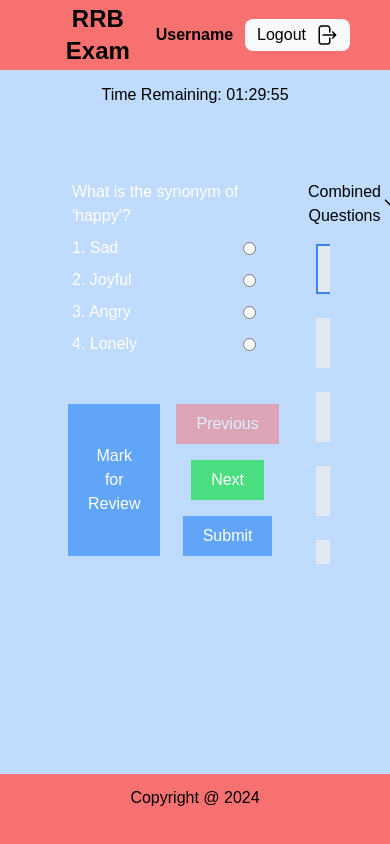
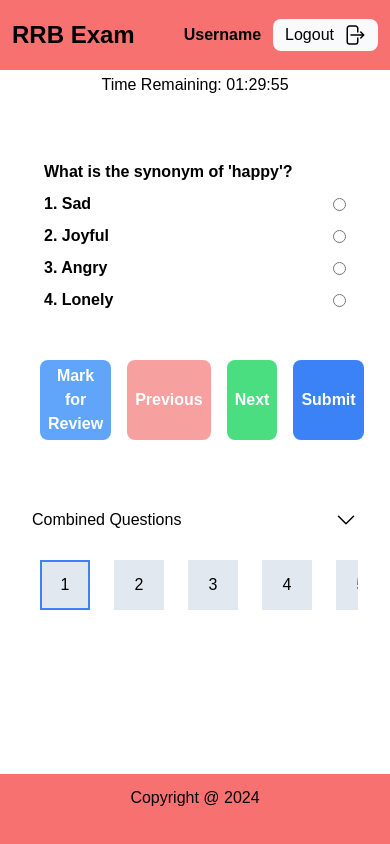
Before and after one commit to HackRoot1/exam-quiz, a React (Create React App) app: page / in a window 390 px wide. Built offline with nearby package versions, Linux system fonts and the light colour scheme; no server answers; sample sign-in values are in the browser's storage.

Commit message:
responsiveness added for all pages

```diff
--- a/src/components/Header.jsx
+++ b/src/components/Header.jsx
@@ -4,7 +4,7 @@ const Header = ({handleLogout}) => {
     return (
         <>
             <header className="flex-none h-[70px] bg-red-400">
-                <nav className="h-full flex justify-between items-center px-10">
+                <nav className="h-full flex justify-between items-center px-3 md:px-10">
                     <h2 className="font-bold text-2xl">RRB Exam</h2>
                     <div className="flex justify-between items-center gap-3">
                         <span className="font-bold">Username</span>
--- a/src/components/Question.jsx
+++ b/src/components/Question.jsx
@@ -7,14 +7,14 @@ const Question = ({ questionData, selectedAnswer, onAnswerSelect }) => {
 
     return (
         <>
-            <div className="flex flex-col gap-2 px-3 text-white">
-                <div className="text-start">{questionData.question}</div>
+            <div className="flex flex-col gap-2 px-3 text-black">
+                <div className="text-start font-bold">{questionData.question}</div>
 
                 <div className="flex flex-col gap-2">
                     {questionData.options.map((option, index) => (
                         <div className="flex items-center" key={index}>
                             <label
-                                className="grow text-start cursor-pointer"
+                                className="grow text-start cursor-pointer font-semibold"
                                 htmlFor={`question-${index}-option-${index}`}
                             >
                                 {index + 1}. {option}
--- a/src/components/QuestionList.jsx
+++ b/src/components/QuestionList.jsx
@@ -8,7 +8,7 @@ const QuestionList = ({
     markedQuestions,
 }) => {
     return (
-        <div className="flex flex-col gap-2 cursor-pointer h-96">
+        <div className="flex flex-col gap-5 cursor-pointer md:h-96">
             <div id="reasoning" className="flex justify-between items-center">
                 <div>Combined Questions</div>
                 <div>
@@ -33,7 +33,7 @@ const QuestionList = ({
 
             <div
                 id="open-reasoning"
-                className="flex flex-wrap gap-2 overflow-y-auto"
+                className="flex md:flex-wrap gap-2 md:overflow-y-auto md:overflow-x-hidden overflow-x-scroll"
             >
                 {questions.map((_, index) => {
                     // Determine the question status
--- a/src/components/QuizContainer.jsx
+++ b/src/components/QuizContainer.jsx
@@ -96,11 +96,11 @@ const QuizContainer = () => {
         <>
             {!isSubmitted ? (
                 <>
-                    <div className="h-[50px] flex justify-center items-center">
+                    <div className="h-[30px] md:h-[50px] flex justify-center items-center">
                         <Timer onTimeUp={handleSubmit} duration={5400} />
                     </div>
-                    <div className="flex h-full px-10 pt-10">
-                        <section className="w-4/5 p-5 pb-10">
+                    <div className="flex flex-col md:flex-row h-full px-3 md:px-10 pt-10">
+                        <section className="w-full md:w-4/5 p-5 pb-10">
                             <>
                                 {questions.length > 0 && (
                                     <Question
@@ -116,14 +116,16 @@ const QuizContainer = () => {
 
                                 <div className="flex justify-between mt-10">
                                     <button
-                                        className="bg-blue-400 hover:bg-blue-500 text-white px-5 py-2"
+                                        className="bg-blue-400 hover:bg-blue-500 rounded-lg md:rounded-none font-bold text-white px-2 py-1 md:px-5 md:py-2"
                                         onClick={handleMarkQuestion}
                                     >
                                         Mark for Review
                                     </button>
-                                    <div>
+
+
+                                    <div className="flex">
                                         <button
-                                            className="bg-red-400 hover:bg-red-500 text-white px-5 py-2"
+                                            className="bg-red-500 hover:bg-red-600 rounded-lg md:rounded-none font-bold text-white px-2 py-1 md:px-5 md:py-2"
                                             onClick={() => {
                                                 if (currentQuestionIndex > 0) {
                                                     setCurrentQuestionIndex(
@@ -138,7 +140,7 @@ const QuizContainer = () => {
                                             Previous
                                         </button>
                                         <button
-                                            className="bg-green-400 hover:bg-green-500 text-white px-5 py-2"
+                                            className="bg-green-400 hover:bg-green-500 rounded-lg md:rounded-none font-bold text-white px-2 py-1 md:px-5 md:py-2"
                                             onClick={() => {
                                                 if (
                                                     currentQuestionIndex <
@@ -157,7 +159,7 @@ const QuizContainer = () => {
                                             Next
                                         </button>
                                         <button
-                                            className="bg-blue-400 hover:bg-blue-500 text-white px-5 py-2"
+                                            className="bg-blue-500 hover:bg-blue-600 rounded-lg md:rounded-none font-bold text-white px-2 py-1 md:px-5 md:py-2"
                                             onClick={handleSubmit}
                                         >
                                             Submit
@@ -167,7 +169,7 @@ const QuizContainer = () => {
                             </>
                         </section>
 
-                        <section className="w-1/5 p-5 flex flex-col gap-2">
+                        <section className="w-full md:w-1/5 p-5 flex flex-col gap-2">
                             <QuestionList
                                 questions={questions}
                                 onNavigateToQuestion={handleNavigateToQuestion}
--- a/src/pages/Home.jsx
+++ b/src/pages/Home.jsx
@@ -30,7 +30,7 @@ const Home = () => {
         <div className="flex flex-col h-dvh">
             <Header handleLogout = {handleLogout} />
             {/* <button onClick={handleLogout}>Logout</button> */}
-            <main className="grow bg-blue-200">
+            <main className="grow bg-white">
                 <QuizContainer />
             </main>
             <Footer />
--- a/src/pages/Login.jsx
+++ b/src/pages/Login.jsx
@@ -21,9 +21,9 @@ const Login = () => {
     };
 
     return (
-        <div className="bg-gray-100 flex items-center justify-center min-h-screen">
-            <div className="w-full max-w-md">
-                <div className="bg-white shadow-lg rounded-lg px-8 py-6">
+        <div className="bg-gray-100 flex md:items-center md:justify-center min-h-dvh">
+            <div className="w-full md:max-w-md">
+                <div className="bg-white h-full flex flex-col justify-center md:shadow-lg md:rounded-lg px-8 py-6">
                     <h2 className="text-2xl font-bold text-gray-800 text-center mb-4">
                         Login
                     </h2>
@@ -74,6 +74,7 @@ const Login = () => {
                             Login
                         </button>
                     </form>
+
                     <p className="mt-4 text-center text-gray-600 text-sm">
                         Don't have an account? { " " }
                         <a href="/register" className="text-blue-500 hover:underline">
--- a/src/pages/Register.jsx
+++ b/src/pages/Register.jsx
@@ -27,9 +27,9 @@ const Register = () => {
     };
 
     return (
-        <div className="bg-gray-100 flex items-center justify-center min-h-screen">
-            <div className="w-full max-w-md">
-                <div className="bg-white shadow-lg rounded-lg px-8 py-6">
+        <div className="bg-gray-100 flex md:items-center md:justify-center min-h-dvh">
+            <div className="w-full md:max-w-md">
+                <div className="bg-white h-full flex flex-col justify-center md:shadow-lg md:rounded-lg px-8 py-6">
                     <h2 className="text-2xl font-bold text-gray-800 text-center mb-4">
                         Register
                     </h2>
```
